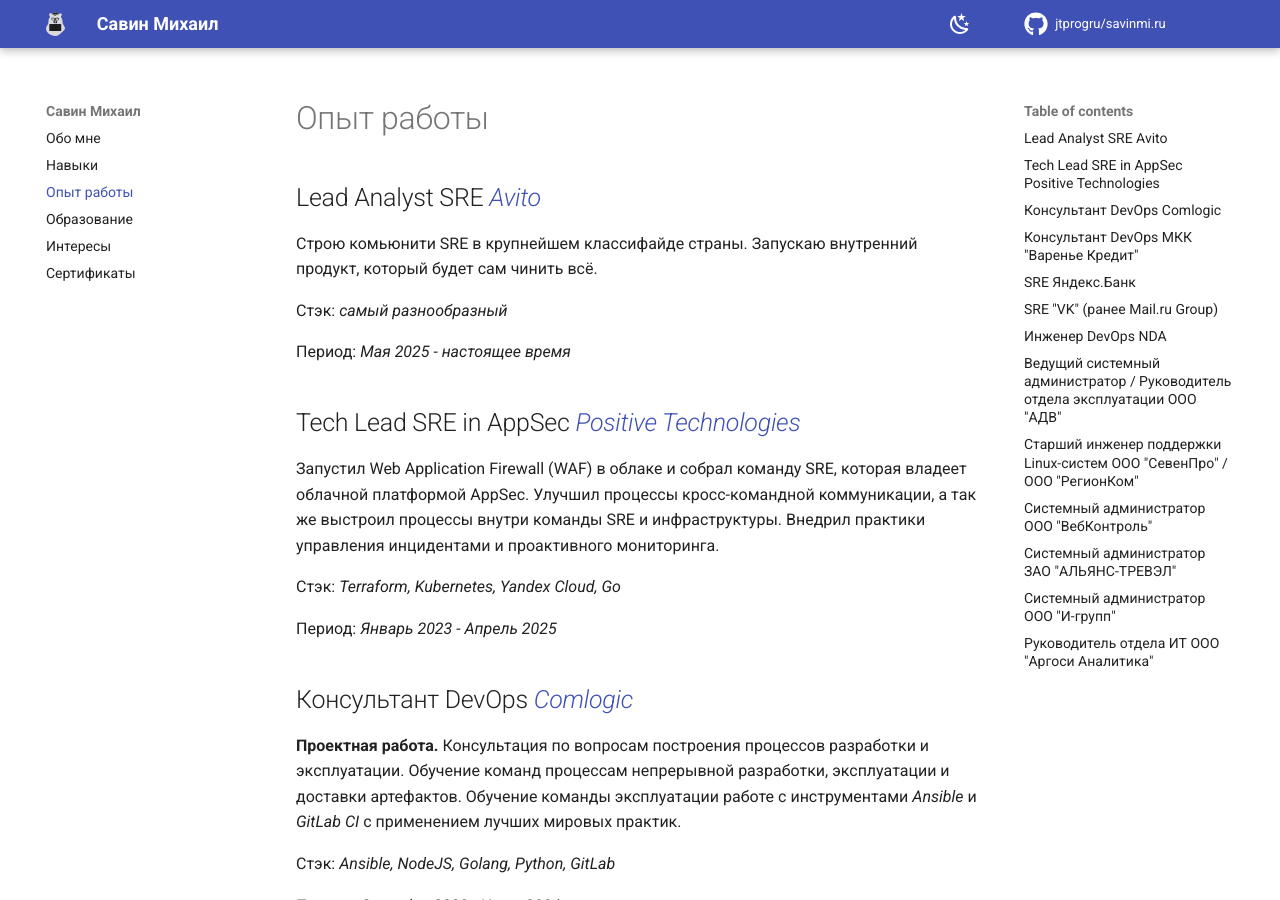
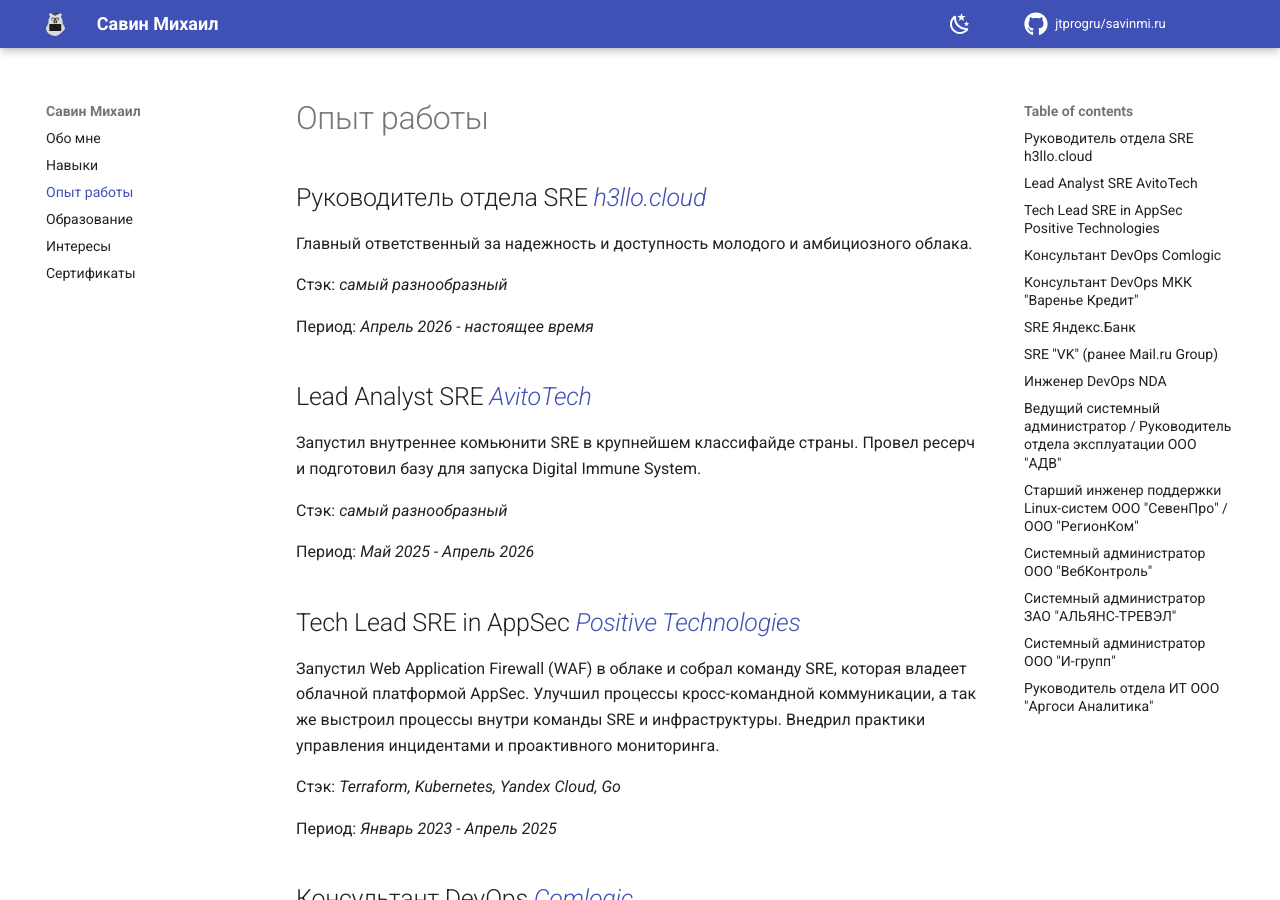
Before and after one commit to jtprogru/savinmi.ru, an MkDocs documentation site: the page built from docs/experience.md, in a window 1280 px wide and 900 px high. Built offline with MkDocs 1.6.1 and Material for MkDocs 9.7.7, drawn with Linux system fonts in a browser that asks for light colours; comment, search, counter and statistics services are not loaded.

Commit message:
upd: Актуализировал опыт и образование

```diff
--- a/docs/experience.md
+++ b/docs/experience.md
@@ -1,56 +1,65 @@
 # Опыт работы
 
-## Lead Analyst SRE _[Avito](https://avito.tech)_
+## Руководитель отдела SRE *[h3llo.cloud](https://h3llo.cloud)*
 
-Строю комьюнити SRE в крупнейшем классифайде страны. Запускаю внутренний продукт, который будет сам чинить всё.
+Главный ответственный за надежность и доступность молодого и амбициозного облака.
 
-Стэк: _самый разнообразный_
+Стэк: *самый разнообразный*
 
-Период: _Мая 2025 - настоящее время_
+Период: *Апрель 2026 - настоящее время*
 
-## Tech Lead SRE in AppSec _[Positive Technologies](https://ptsecurity.com)_
+
+## Lead Analyst SRE *[AvitoTech](https://avito.tech)*
+
+Запустил внутреннее комьюнити SRE в крупнейшем классифайде страны. Провел ресерч и подготовил базу для запуска Digital Immune System.
+
+Стэк: *самый разнообразный*
+
+Период: *Май 2025 - Апрель 2026*
+
+## Tech Lead SRE in AppSec *[Positive Technologies](https://ptsecurity.com)*
 
 Запустил Web Application Firewall (WAF) в облаке и собрал команду SRE, которая владеет облачной платформой AppSec.
 Улучшил процессы кросс-командной коммуникации, а так же выстроил процессы внутри команды SRE и инфраструктуры.
 Внедрил практики управления инцидентами и проактивного мониторинга.
 
-Стэк: _Terraform, Kubernetes, Yandex Cloud, Go_
+Стэк: *Terraform, Kubernetes, Yandex Cloud, Go*
 
-Период: _Январь 2023 - Апрель 2025_
+Период: *Январь 2023 - Апрель 2025*
 
-## Консультант DevOps _[Comlogic](https://comlogic.ru)_
+## Консультант DevOps *[Comlogic](https://comlogic.ru)*
 
 **Проектная работа.** Консультация по вопросам построения процессов разработки и эксплуатации. Обучение команд процессам непрерывной
 разработки, эксплуатации и доставки артефактов. Обучение команды эксплуатации работе с
-инструментами _Ansible_ и _GitLab CI_ с применением лучших мировых практик.
+инструментами *Ansible* и *GitLab CI* с применением лучших мировых практик.
 
-Стэк: _Ansible, NodeJS, Golang, Python, GitLab_
+Стэк: *Ansible, NodeJS, Golang, Python, GitLab*
 
-Период: _Сентябрь 2023 - Июль 2024_
+Период: *Сентябрь 2023 - Июль 2024*
 
-## Консультант DevOps _[МКК "Варенье Кредит"](https://kekscredit.ru)_
+## Консультант DevOps *[МКК "Варенье Кредит"](https://kekscredit.ru)*
 
 **Проектная работа.** Консультация по вопросам построения отказоустойчивой инфраструктуры. Проектирование инфраструктуры на мощностях
 Yandex Cloud с последущим переносом инфраструктуры. Формирование кодовой базы для управления инфраструктурой.
 Проведение собеседований на позицию DevOps. Сопровождение legacy-инфраструктуры.
 Реагирование на проблемы с инфраструктурой в облаке.
 
-Стэк: _Ansible, Terraform, Yandex Cloud, Python, PHP_
+Стэк: *Ansible, Terraform, Yandex Cloud, Python, PHP*
 
-Период: _Февраль 2022 - Октябрь 2023_
+Период: *Февраль 2022 - Октябрь 2023*
 
-## SRE _[Яндекс.Банк](https://bank.yandex.ru)_
+## SRE *[Яндекс.Банк](https://bank.yandex.ru)*
 
 Управление инфраструктурой для нового банка в рамках экосистемы Яндекс. Задачи, которые я решал имели самое
 разнообразное направление: от настройки нового сервера в staging-окружение и написания скриптов автоматизации на
 Python, до деплоя нового сервиса в Production кластер Kubernetes и написания собственных микросервисов решающих
 проблемы инфраструктуры и ИБ.
 
-Стэк: _Ansible, Terraform, Yandex Cloud, Python, Go_
+Стэк: *Ansible, Terraform, Yandex Cloud, Python, Go*
 
-Период: _Март 2022 - Ноябрь 2022_
+Период: *Март 2022 - Ноябрь 2022*
 
-## SRE _["VK" (ранее Mail.ru Group)](https://vk.company/ru/)_
+## SRE *["VK" (ранее Mail.ru Group)](https://vk.company/ru/)*
 
 Работал над проектом "Поиск". Уменьшил общее количество ошибок, допускаемых при работе с репозиторием SaltStack'а
 путем добавления различного рода проверок для SaltStack. Вычистил инфраструктурный репозиторий от ошибок
@@ -59,22 +68,22 @@
 команды SRE >5000 bare-metal серверов. Инфраструктура на bare-metal. Так же используются LXC, Docker и самописные
 сервисы. Занимался поддержкой высоконагруженных сервисов в рамках проекта.
 
-Стэк: _SaltStack, Python, Linux, GitLab CI_
+Стэк: *SaltStack, Python, Linux, GitLab CI*
 
-Период: _Март 2021 - Февраль 2022_
+Период: *Март 2021 - Февраль 2022*
 
-## Инженер DevOps _NDA_
+## Инженер DevOps *NDA*
 
 **Проектная работа.** Помог команде разработки в доработке и оптимизации CI/CD. Перенес проект с собственной
 bare-metal инфраструктуры на DigitalOcean Managed Kubernetes. Спроектировал и развернул Production контур в
 DigitalOcean с помощью Terraform. Конфигурацию серверов и сервисов реализовал с помощью Ansible.
 Все наработки автоматизации оставлены команде разработки.
 
-Стэк: _Ansible, Prometheus, Grafana, GitLab CI_
+Стэк: *Ansible, Prometheus, Grafana, GitLab CI*
 
-Период: _Январь 2021 - Июль 2021_
+Период: *Январь 2021 - Июль 2021*
 
-## Ведущий системный администратор / Руководитель отдела эксплуатации _[ООО "АДВ"](http://adv.ru)_
+## Ведущий системный администратор / Руководитель отдела эксплуатации *[ООО "АДВ"](http://adv.ru)*
 
 Внедрил практики документирования процессов/изменений/конфигураций, а так же актуализировал документацию по проектам.
 Внедрил методологию IaC. Реализовал шаблонный репозиторий с описанием инфраструктуры для типового e-comm проекта
@@ -85,11 +94,11 @@
 разворачивания с нуля проектов схожих с вышеупомянутым. Разворачивание проиходит по "нажатию кнопки в
 web-интерфейсе" GitLab. Внедрил Terraform для управления виртуалками на внутренней системе виртуализации Proxmox.
 
-Стэк: _Ansible/Terraform, Zabbix/Prometheus, Grafana, GitLab CI_
+Стэк: *Ansible/Terraform, Zabbix/Prometheus, Grafana, GitLab CI*
 
-Период: _Октябрь 2019 - Февраль 2021_
+Период: *Октябрь 2019 - Февраль 2021*
 
-## Старший инженер поддержки Linux-систем _[ООО "СевенПро" / ООО "РегионКом"](http://7pro.ru)_
+## Старший инженер поддержки Linux-систем *[ООО "СевенПро" / ООО "РегионКом"](http://7pro.ru)*
 
 Поддерживал инфраструктуры государственных и коммерческих компаний. Общее количество серверов на поддержке >2000
 серверов. Траблшутинг CentOS 6.x/7.x. Работа с аппаратными балансировщиками нагрузки, а так же с МСЭ CheckPoint.
@@ -97,34 +106,34 @@
 заведения/закрытия заявок в Jira на основе триггеров в [Zabbix](https://github.com/jtprogru/zbx2jira).
 Поделка до сих пор активно используется и работает.
 
-Стэк: _Zabbix, Grafana, Linux, Git, GitLab, Python_
+Стэк: *Zabbix, Grafana, Linux, Git, GitLab, Python*
 
-Период: _Июнь 2018 - Октябрь 2019_
+Период: *Июнь 2018 - Октябрь 2019*
 
-## Системный администратор _[ООО "ВебКонтроль"](http://webkontrol.com)_
+## Системный администратор *[ООО "ВебКонтроль"](http://webkontrol.com)*
 
 Поддержание работоспособности инфраструктуры компании. Прямое взаимодействие с командой разработчиков.
 
-Стэк: _GitLab, Zabbix_
+Стэк: *GitLab, Zabbix*
 
-Период: _Январь 2018 - Июнь 2018_
+Период: *Январь 2018 - Июнь 2018*
 
-## Системный администратор _[ЗАО "АЛЬЯНС-ТРЕВЭЛ"](https://www.moireis.ru/)_
+## Системный администратор *[ЗАО "АЛЬЯНС-ТРЕВЭЛ"](https://www.moireis.ru/)*
 
 Парк – более 100 машин. Основная деятельность – поддержание работоспособности инфраструктуры компании.
 
-Стэк: _Zabbix, Oracle DB, VMware_
+Стэк: *Zabbix, Oracle DB, VMware*
 
-Период: _Август 2017 - Январь 2018_
+Период: *Август 2017 - Январь 2018*
 
-## Системный администратор _ООО "И-групп"_
+## Системный администратор *ООО "И-групп"*
 
 **Проектная работа.** Полностью спроектировал всю офисную инфраструктуру компании.
 
-Период: _Апрель 2017 - Июнь 2017_
+Период: *Апрель 2017 - Июнь 2017*
 
-## Руководитель отдела ИТ _ООО "Аргоси Аналитика"_
+## Руководитель отдела ИТ *ООО "Аргоси Аналитика"*
 
 Прошел путь от помощника системного администратора, до руководителя отдела ИТ.
 
-Период: _Май 2014 - Март 2017_
+Период: *Май 2014 - Март 2017*
```
Also changed, not shown: docs/education.md (+8 -0 lines).
